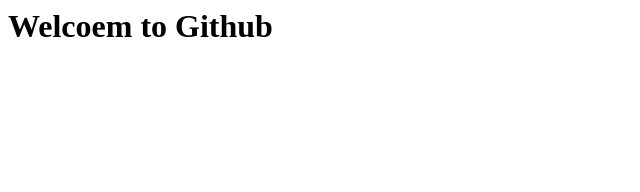
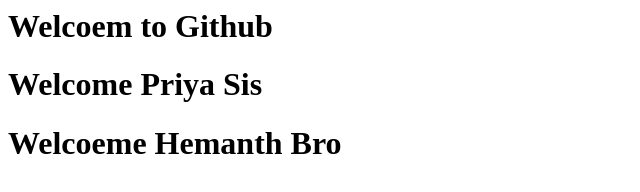
Before and after one commit to Bhargav983/demo, a plain HTML site: page index.html in a window 1280 px wide. Shown: the whole page, without its empty margins (0-640 px from the left). Drawn offline with Linux system fonts and the light colour scheme.

Commit message:
second commit

```diff
--- a/index.html
+++ b/index.html
@@ -1 +1,5 @@
 <h1> Welcoem to Github </h1>
+
+<h1> Welcome Priya Sis </h1>
+
+<h1>Welcoeme Hemanth Bro </h1>
```
